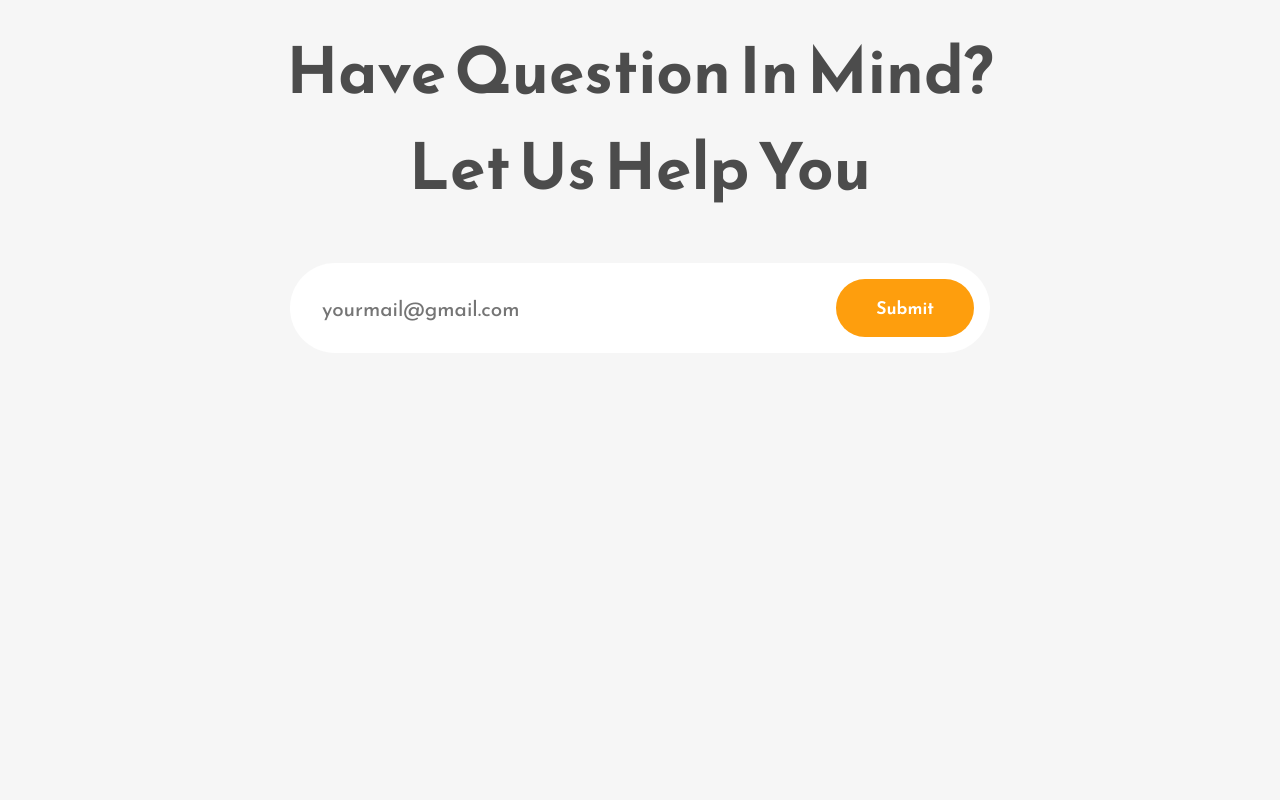
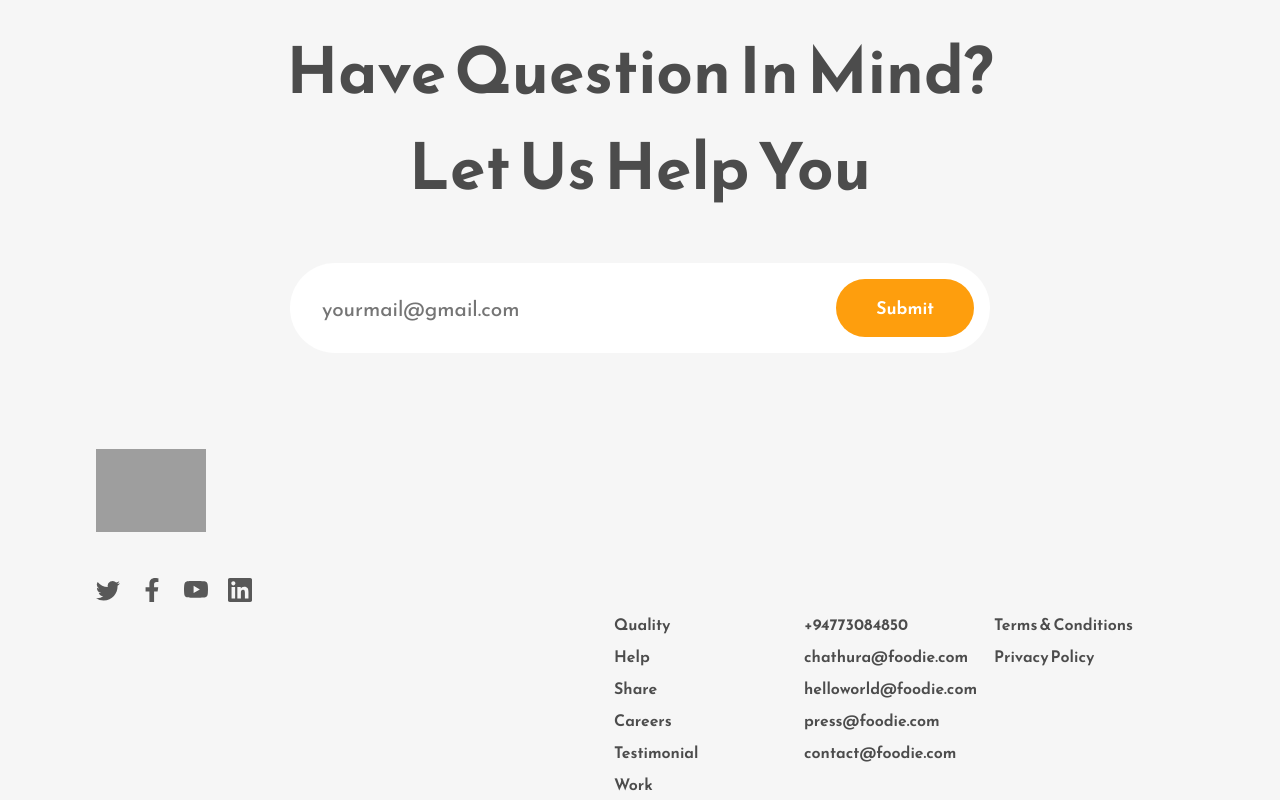
Before and after one commit to chathuradissanayake/Foodie-LandingPage-React, a React (Create React App) app: page / in a window 1280 px wide. Shown: the part 4019-4819 px from the top of the page. Before the commit the page ends 4468 px from the top, so only its background shows below. Built offline with nearby package versions, Linux system fonts and the light colour scheme; grey boxes are pictures that could not be loaded.

Commit message:
Footer section

```diff
--- a/src/App.js
+++ b/src/App.js
@@ -1,6 +1,7 @@
 import './App.css';
 import About from './Components/About';
 import Contact from './Components/Contact';
+import Footer from './Components/Footer';
 import Home from './Components/Home';
 import Testimonial from './Components/Testimonial';
 import Work from "./Components/Work";
@@ -13,6 +14,7 @@
       <Work/>
       <Testimonial/>
       <Contact/>
+      <Footer/>
     </div>
   );
 }
--- /dev/null
+++ b/src/Components/Footer.js
@@ -0,0 +1,47 @@
+import React from 'react';
+import { BsTwitter, BsYoutube } from 'react-icons/bs';
+import { FaFacebookF } from 'react-icons/fa';
+import { SiLinkedin } from 'react-icons/si';
+
+
+const Footer = () => {
+  return (
+    <div className='footer-wrpper'>
+        <div className='footer-section-one'>
+            <div className='footer-logo-container'>
+                <img src='Logo' alt=''/>
+            </div>
+            <div className='footer-icons'>
+                <BsTwitter/>
+                <FaFacebookF/>
+                <BsYoutube/>
+                <SiLinkedin/>
+            </div>
+        </div>
+        <div className='footer-section-two'>
+            <div className='footer-section-columns'>
+                <span>Quality</span>
+                <span>Help</span>
+                <span>Share</span>
+                <span>Careers</span>
+                <span>Testimonial</span>
+                <span>Work</span>
+            </div>
+            <div className='footer-section-columns'>
+                <span>+94773084850</span>
+                <span>chathura@foodie.com</span>
+                <span>helloworld@foodie.com</span>
+                <span>press@foodie.com</span>
+                <span>contact@foodie.com</span>
+            </div>
+            <div className='footer-section-columns'>
+                <span>Terms & Conditions</span>
+                <span>Privacy Policy</span>
+            </div>
+        </div>
+
+    </div>
+  )
+}
+
+export default Footer
```
